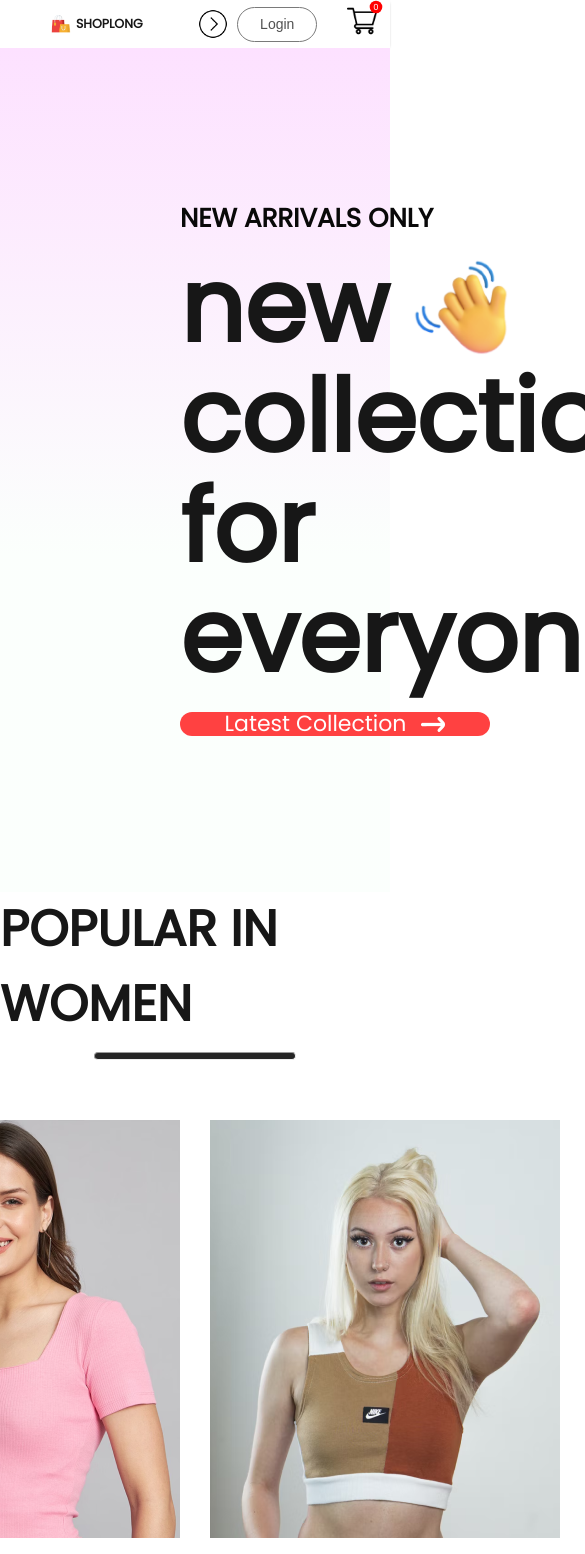
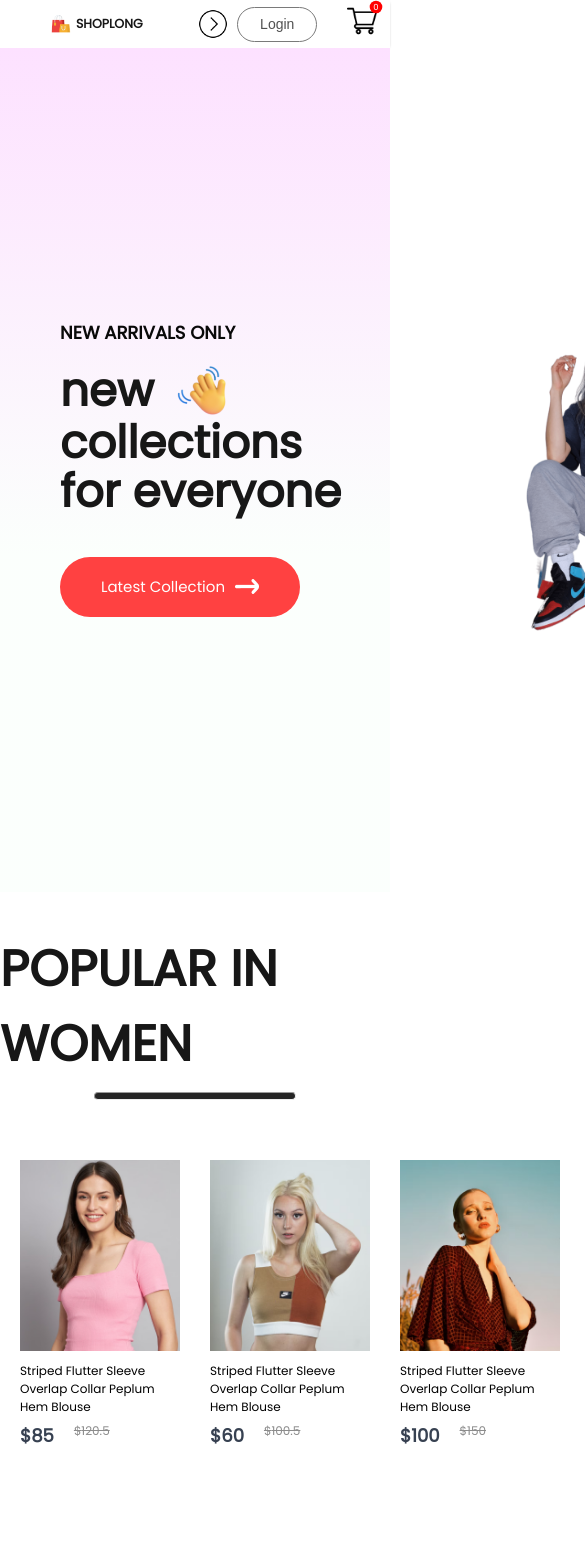
Before and after one commit to Dahbi-Dev/E-commerce, a React (Create React App) app: page / in a window 390 px wide. Shown: the top 1554 px of the page, 585 px wide, since content can reach past the window. Built offline with nearby package versions, Linux system fonts and the light colour scheme.

Commit message:
add hero media screen sizes

```diff
--- a/src/Components/Hero/Hero.css
+++ b/src/Components/Hero/Hero.css
@@ -2,6 +2,7 @@
     height: 100vh;
     background: linear-gradient(180deg, #fde1ff, #e1ffea22  60%);
     display: flex;
+    margin-bottom: 40px;
 }
 
 .hero-left {
@@ -10,7 +11,7 @@
     flex-direction: column;
     justify-content: center;
     gap: 20px;
-    padding: 180px;
+    padding: 160px;
     line-height: 1.1 ;
 }
 .hero-left h2 {
@@ -22,10 +23,12 @@
 
 .hero-left p {
     color: #171717;
-    font-size: 100px;
+    font-size: 80px;
     font-weight: 700;
+    white-space: nowrap;
 
 }
+
 
 .hero-hand-icon {
     display: flex;
@@ -39,24 +42,104 @@
 
 }
 
-.hero-latest-btn {
+.hero-latest-btn  {
+    height: 90px;
+    width: 300px;
     display: flex;
     justify-content: center;
     align-items: center;
-    gap: 15px;
-    width: 310px;
-    height: 70px;
+    gap: 10px;
     border-radius: 75px;
     background: #ff4141;
     color: white;
     font-size: 22px;
     font-weight: 500;
+    padding: 20px ;
 }
 
 .hero-right {
+
     flex-direction: 1;
     display: flex;
     align-items: center;
     justify-content: center;
 
 }
+
+
+
+@media(max-width:1280px){
+    .hero-left{
+        padding-left: 100px;
+    }
+    .hero-left h2{
+        font-size: 22px;
+    }
+    .hero-left p{
+       font-size: 60px;
+    }
+    .hero-hand-icon img {
+        width:80px;
+    }
+    .hero-latest-btn{
+        gap:10px;
+        width: 250px;
+        height:30px;
+        margin-top:20px;
+        font-size: 18px;
+
+    }
+    .hero-right img {
+        width: 500px;
+    }
+}
+@media(max-width:1024px){
+    .hero-left{
+        padding-left: 80px;
+    }
+    .hero-left h2{
+        font-size: 20px;
+    }
+    .hero-left p{
+       font-size: 50px;
+    }
+    .hero-hand-icon img {
+        width:65px;
+    }
+    .hero-latest-btn{
+        width: 220px;
+        height:25px;
+         font-size: 16px;
+
+    }
+    .hero-right img {
+        width: 400px;
+    }
+}
+@media(max-width:800px){
+    .hero-left{
+        padding-left: 60px;
+    }
+    .hero-left h2{
+        font-size: 18px;
+    }
+    .hero-left p{
+       font-size: 45px;
+    }
+    .hero-hand-icon img {
+        width:55px;
+    }
+    .hero-latest-btn{
+        width: 200px;
+        height:20px;
+         font-size: 15px;
+
+    }
+    .hero-right img {
+        width: 250px;
+    }
+}
+
+@media(max-width:500px){
+
+}
--- a/src/Components/Item/Item.css
+++ b/src/Components/Item/Item.css
@@ -1,8 +1,11 @@
 .item{
-    width: 350px;
+    width: 290px;
 
 }
 
+.item img{
+    width: 280px;
+}
 .item p {
     margin: 6px 0px;
 
@@ -33,3 +36,51 @@
     transition: 0.6s;
 
 }
+
+@media(max-width:1280px){
+    .item{
+        width:220px;
+        font-size: 14px;
+    }
+    .item img {
+        width:200px;
+    }
+    .item-price-old{
+        font-size: 14px;
+    }
+}
+@media(max-width:1024px){
+    .item{
+        width:160px;
+        font-size: 13px;
+    }
+    .item img {
+        width:150px;
+    }
+    .item-price-old{
+        font-size:13px;
+    }
+}
+@media(max-width:800px){
+    .item{
+        width:120px;
+        font-size: 12px;
+    }
+    .item img {
+        width:110px;
+    }
+    .item-price-old{
+        font-size:12px;
+    }
+}
+
+@media(max-width:500px){
+    .item{
+        width:160px;
+
+    }
+    .item img {
+        width:160px;
+    }
+
+}
--- a/src/Components/Navbar/Navbar.css
+++ b/src/Components/Navbar/Navbar.css
@@ -229,7 +229,5 @@
     .nav-cart-count{
         transform: scale(0.7);
     }
-    .nav-login-cart{
-        /* display: none; */
-    }
+
 }
--- a/src/Components/NewCollection/NewCollection.css
+++ b/src/Components/NewCollection/NewCollection.css
@@ -3,7 +3,7 @@
     flex-direction: column;
     align-items: center;
     gap: 10px;
-    margin-bottom: 100px;
+    margin-bottom: 60px;
 
 }
 
--- a/src/Components/Offers/Offers.css
+++ b/src/Components/Offers/Offers.css
@@ -4,7 +4,7 @@
     display: flex;
     margin: auto;
     padding: 0px 140px;
-    margin-bottom: 150px;
+    margin-bottom: 40px;
     background: linear-gradient(180deg , #fde1ff 0%, #e1ffea22 60%);
 }
 .offers-left{
```
